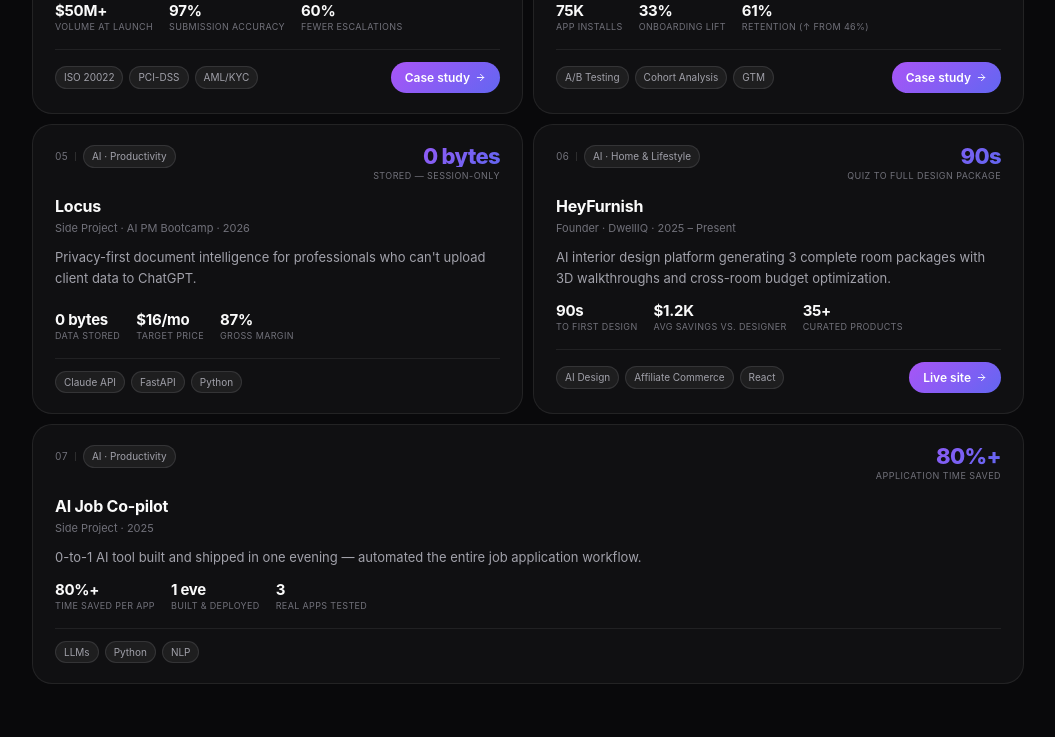
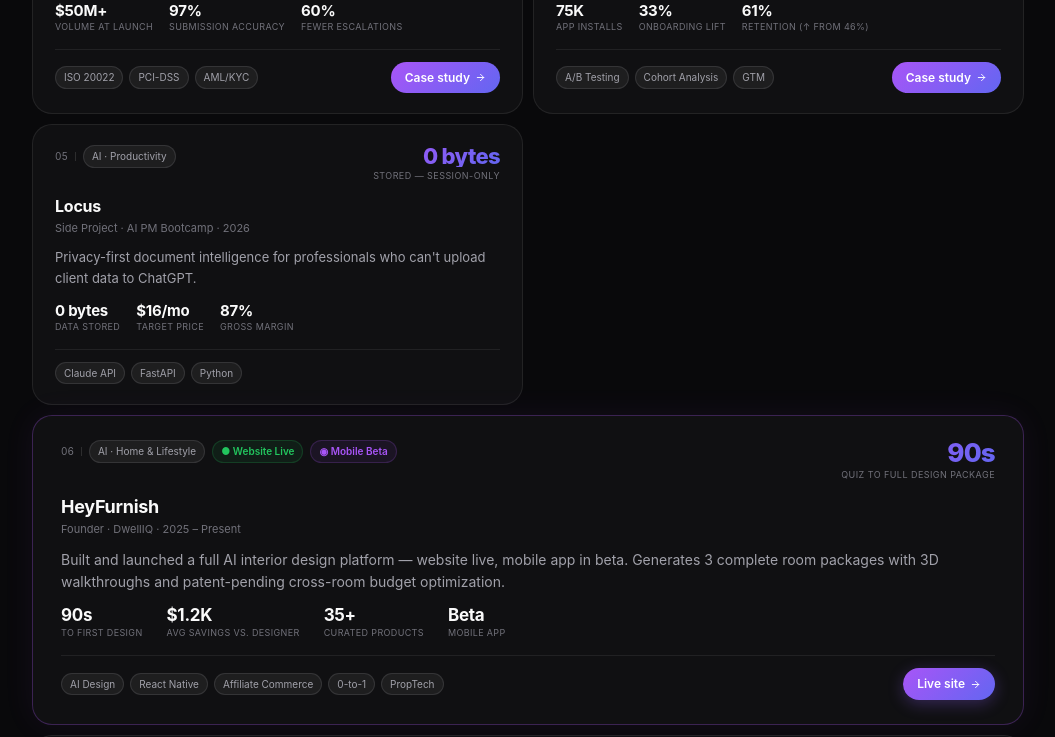
Before and after one commit to shubhamshrivastava11/shubham-portfolio, a React (Vite) app: page / in a window 1280 px wide. Shown: the part 1760-2497 px from the top of the page, without its empty margins (112-1167 px from the left). Built offline with nearby package versions, Linux system fonts and the light colour scheme.

Commit message:
Feature HeyFurnish card: full-width, live/beta badges, purple border glow
Co-Authored-By: Claude Sonnet 4.6 <noreply@anthropic.com>

```diff
--- a/src/App.jsx
+++ b/src/App.jsx
@@ -80,10 +80,12 @@ const projects = [
     title: 'HeyFurnish',
     company: 'Founder · DwellIQ', period: '2025 – Present',
     heroValue: '90s', heroLabel: 'quiz to full design package',
-    hook: 'AI interior design platform generating 3 complete room packages with 3D walkthroughs and cross-room budget optimization.',
-    metrics: [{ value: '90s', label: 'To first design' }, { value: '$1.2K', label: 'Avg savings vs. designer' }, { value: '35+', label: 'Curated products' }],
-    tags: ['AI Design', 'Affiliate Commerce', 'React', '0-to-1', 'PropTech'],
+    hook: 'Built and launched a full AI interior design platform — website live, mobile app in beta. Generates 3 complete room packages with 3D walkthroughs and patent-pending cross-room budget optimization.',
+    metrics: [{ value: '90s', label: 'To first design' }, { value: '$1.2K', label: 'Avg savings vs. designer' }, { value: '35+', label: 'Curated products' }, { value: 'Beta', label: 'Mobile app' }],
+    tags: ['AI Design', 'React Native', 'Affiliate Commerce', '0-to-1', 'PropTech'],
     url: 'https://www.heyfurnish.com',
+    featured: true,
+    badges: [{ label: '● Website Live', color: '#22c55e' }, { label: '◉ Mobile Beta', color: '#a855f7' }],
   },
   {
     slug: null, index: '07', tag: 'AI · Productivity',
@@ -285,36 +287,45 @@ export default function App() {
 
           <div className="grid grid-cols-1 md:grid-cols-2" style={{ gap: '10px' }}>
             {projects.map((p, i) => {
-              const isLastOdd = i === projects.length - 1 && projects.length % 2 !== 0;
+              const isLastOdd = !p.featured && i === projects.length - 1 && projects.length % 2 !== 0;
+              const spanFull = p.featured || isLastOdd;
               return (
                 <motion.article key={i} {...up(i * 0.04)} className="glass-card"
-                  style={{ padding: '20px 22px', display: 'flex', flexDirection: 'column', gridColumn: isLastOdd ? 'span 2 / span 2' : undefined }}>
+                  style={{
+                    padding: p.featured ? '24px 28px' : '20px 22px',
+                    display: 'flex', flexDirection: 'column',
+                    gridColumn: spanFull ? 'span 2 / span 2' : undefined,
+                    ...(p.featured ? { border: '1px solid rgba(168,85,247,0.28)', boxShadow: '0 0 32px rgba(168,85,247,0.07)' } : {}),
+                  }}>
 
-                  {/* Top: index/tag + metric */}
+                  {/* Top: index/tag + badges + metric */}
                   <div style={{ display: 'flex', justifyContent: 'space-between', alignItems: 'flex-start', marginBottom: '12px' }}>
-                    <div style={{ display: 'flex', alignItems: 'center', gap: '7px' }}>
+                    <div style={{ display: 'flex', alignItems: 'center', gap: '7px', flexWrap: 'wrap' }}>
                       <span style={{ fontSize: '0.625rem', color: C.subtle, fontVariantNumeric: 'tabular-nums' }}>{p.index}</span>
                       <span style={{ width: '1px', height: '9px', background: 'rgba(255,255,255,0.12)' }}/>
                       <span className="pill-tag" style={{ fontSize: '0.625rem', padding: '2px 8px' }}>{p.tag}</span>
+                      {p.badges && p.badges.map(b => (
+                        <span key={b.label} style={{ fontSize: '0.625rem', fontWeight: 600, color: b.color, background: `${b.color}14`, border: `1px solid ${b.color}30`, padding: '2px 8px', borderRadius: '980px' }}>{b.label}</span>
+                      ))}
                     </div>
-                    <div style={{ textAlign: 'right' }}>
-                      <p style={{ fontSize: '1.375rem', fontWeight: 800, letterSpacing: '-0.03em', lineHeight: 1, ...G }}>{p.heroValue}</p>
+                    <div style={{ textAlign: 'right', flexShrink: 0, marginLeft: '12px' }}>
+                      <p style={{ fontSize: p.featured ? '1.625rem' : '1.375rem', fontWeight: 800, letterSpacing: '-0.03em', lineHeight: 1, ...G }}>{p.heroValue}</p>
                       <p style={{ fontSize: '0.5625rem', color: C.subtle, marginTop: '2px', textTransform: 'uppercase', letterSpacing: '0.05em' }}>{p.heroLabel}</p>
                     </div>
                   </div>
 
                   {/* Title */}
-                  <h3 style={{ fontSize: '1rem', fontWeight: 700, color: C.text, letterSpacing: '-0.015em', lineHeight: 1.3, marginBottom: '2px' }}>{p.title}</h3>
+                  <h3 style={{ fontSize: p.featured ? '1.125rem' : '1rem', fontWeight: 700, color: C.text, letterSpacing: '-0.015em', lineHeight: 1.3, marginBottom: '2px' }}>{p.title}</h3>
                   <p style={{ fontSize: '0.6875rem', color: C.subtle, marginBottom: '10px' }}>{p.company} · {p.period}</p>
 
                   {/* Hook */}
-                  <p style={{ fontSize: '0.8125rem', color: C.muted, lineHeight: 1.6, marginBottom: '14px', flex: 1 }}>{p.hook}</p>
+                  <p style={{ fontSize: p.featured ? '0.875rem' : '0.8125rem', color: C.muted, lineHeight: 1.6, marginBottom: '14px', flex: 1 }}>{p.hook}</p>
 
                   {/* Metrics row */}
-                  <div style={{ display: 'flex', gap: '16px', marginBottom: '14px' }}>
+                  <div style={{ display: 'flex', gap: p.featured ? '24px' : '16px', marginBottom: '14px', flexWrap: 'wrap' }}>
                     {p.metrics.map((m, j) => (
                       <div key={j}>
-                        <p style={{ fontSize: '0.9375rem', fontWeight: 700, color: C.text, letterSpacing: '-0.018em', lineHeight: 1 }}>{m.value}</p>
+                        <p style={{ fontSize: p.featured ? '1.0625rem' : '0.9375rem', fontWeight: 700, color: C.text, letterSpacing: '-0.018em', lineHeight: 1 }}>{m.value}</p>
                         <p style={{ fontSize: '0.5625rem', color: C.subtle, marginTop: '2px', textTransform: 'uppercase', letterSpacing: '0.04em' }}>{m.label}</p>
                       </div>
                     ))}
@@ -324,7 +335,7 @@ export default function App() {
 
                   {/* Tags + CTA */}
                   <div style={{ display: 'flex', flexWrap: 'wrap', alignItems: 'center', gap: '6px' }}>
-                    {p.tags.slice(0, 3).map(t => <span key={t} className="pill-tag" style={{ fontSize: '0.625rem', padding: '2px 8px' }}>{t}</span>)}
+                    {p.tags.slice(0, p.featured ? 5 : 3).map(t => <span key={t} className="pill-tag" style={{ fontSize: '0.625rem', padding: '2px 8px' }}>{t}</span>)}
                     {p.slug && (
                       <Link to={`/case/${p.slug}`}
                         style={{ marginLeft: 'auto', display: 'inline-flex', alignItems: 'center', gap: '5px', background: GRAD, color: '#fff', fontSize: '0.75rem', fontWeight: 600, padding: '6px 14px', borderRadius: '980px', textDecoration: 'none' }}>
@@ -333,7 +344,7 @@ export default function App() {
                     )}
                     {p.url && (
                       <a href={p.url} target="_blank" rel="noopener noreferrer"
-                        style={{ marginLeft: p.slug ? '0' : 'auto', display: 'inline-flex', alignItems: 'center', gap: '5px', background: GRAD, color: '#fff', fontSize: '0.75rem', fontWeight: 600, padding: '6px 14px', borderRadius: '980px', textDecoration: 'none' }}>
+                        style={{ marginLeft: p.slug ? '0' : 'auto', display: 'inline-flex', alignItems: 'center', gap: '5px', background: GRAD, color: '#fff', fontSize: '0.75rem', fontWeight: 600, padding: '6px 14px', borderRadius: '980px', textDecoration: 'none', boxShadow: p.featured ? '0 4px 16px rgba(139,92,246,0.3)' : 'none' }}>
                         Live site <ArrowRight size={11}/>
                       </a>
                     )}
```
